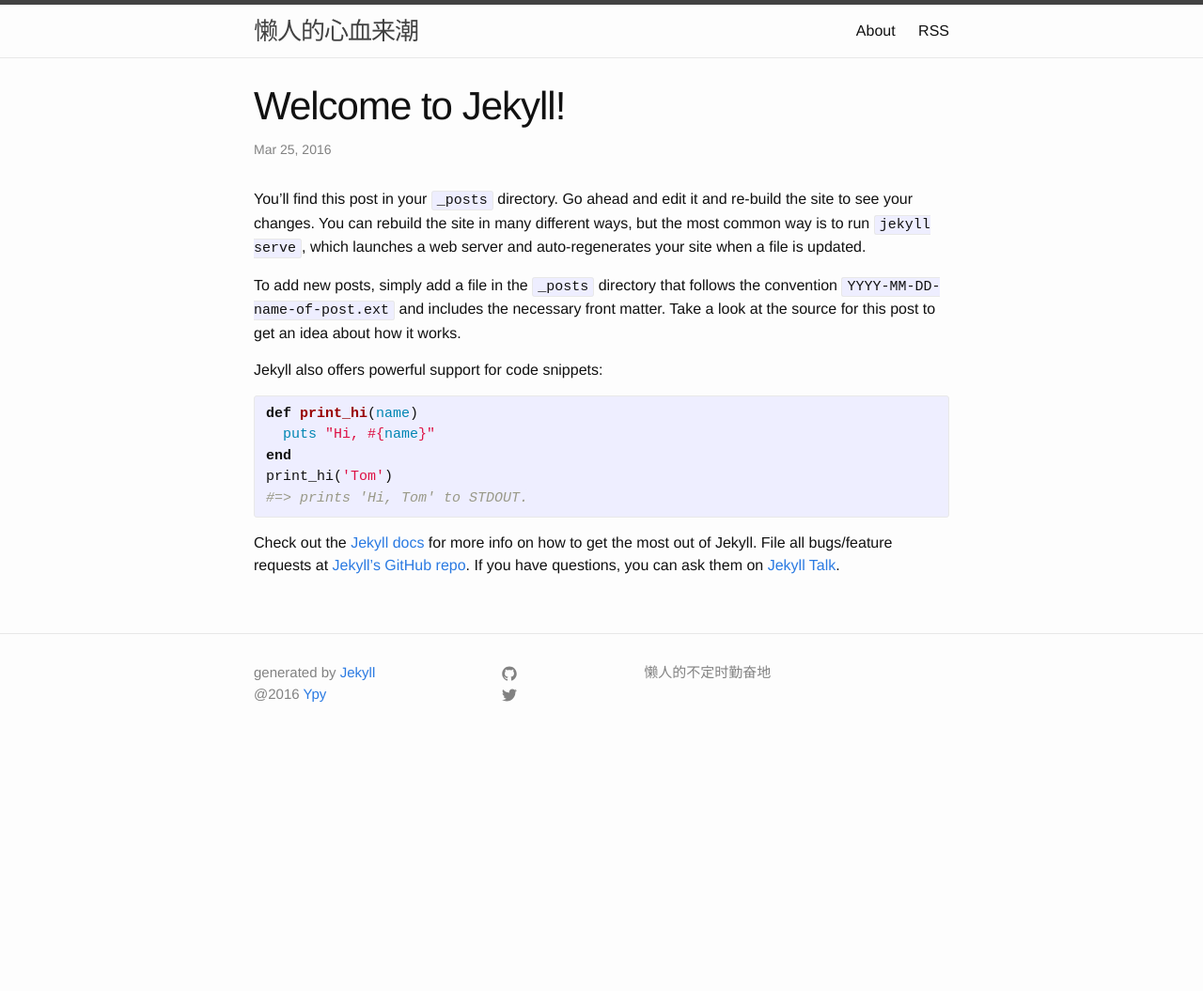
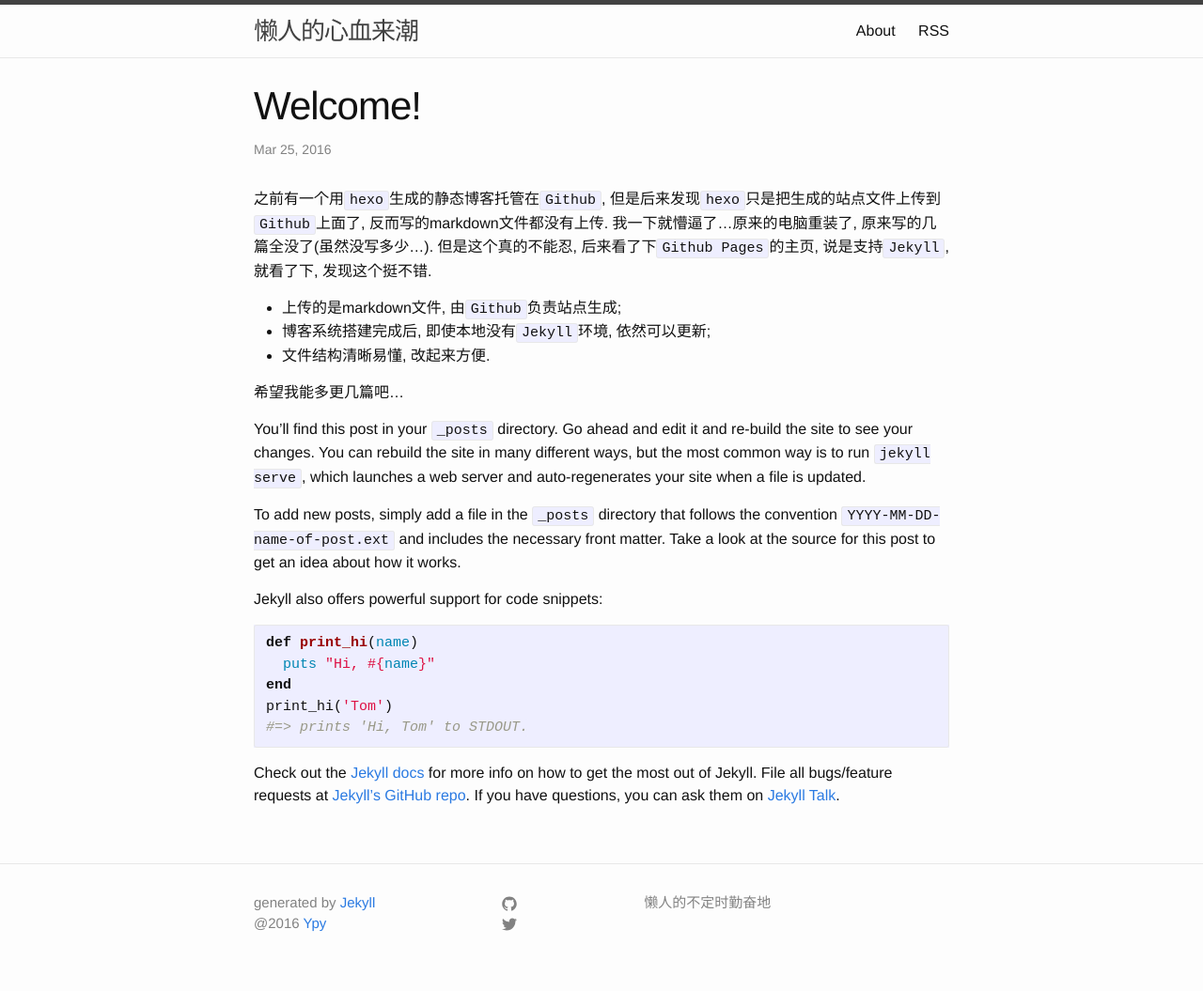
Before and after one commit to yanni-fe/yupengyang.github.io, a Jekyll site: the page built from _posts/2016-03-26-welcome-to-jekyll.markdown, in a window 1280 px wide. Shown: the whole page at 94% size. Built offline with Jekyll 4.4.1, drawn with Linux system fonts in a browser that asks for light colours; before the commit the page ends 900 px from its top, so only the background shows below that.

Commit message:
update welcome file

````diff
--- a/_posts/2016-03-26-welcome-to-jekyll.markdown
+++ b/_posts/2016-03-26-welcome-to-jekyll.markdown
@@ -1,22 +1,31 @@
 ---
 layout: post
-title:  "Welcome to Jekyll!"
+title:  "Welcome!"
 date:   2016-03-26 00:00:06 +0800
-categories: jekyll update
+categories: init
 ---
+
+之前有一个用`hexo`生成的静态博客托管在`Github`, 但是后来发现`hexo`只是把生成的站点文件上传到`Github`上面了, 反而写的markdown文件都没有上传. 我一下就懵逼了...原来的电脑重装了, 原来写的几篇全没了(虽然没写多少...). 但是这个真的不能忍, 后来看了下`Github Pages`的主页, 说是支持`Jekyll`, 就看了下, 发现这个挺不错.
+
+- 上传的是markdown文件, 由`Github`负责站点生成;
+- 博客系统搭建完成后, 即使本地没有`Jekyll`环境, 依然可以更新;
+- 文件结构清晰易懂, 改起来方便.
+
+希望我能多更几篇吧...
+
 You’ll find this post in your `_posts` directory. Go ahead and edit it and re-build the site to see your changes. You can rebuild the site in many different ways, but the most common way is to run `jekyll serve`, which launches a web server and auto-regenerates your site when a file is updated.
 
 To add new posts, simply add a file in the `_posts` directory that follows the convention `YYYY-MM-DD-name-of-post.ext` and includes the necessary front matter. Take a look at the source for this post to get an idea about how it works.
 
 Jekyll also offers powerful support for code snippets:
 
-{% highlight ruby %}
+```ruby
 def print_hi(name)
   puts "Hi, #{name}"
 end
 print_hi('Tom')
 #=> prints 'Hi, Tom' to STDOUT.
-{% endhighlight %}
+```
 
 Check out the [Jekyll docs][jekyll-docs] for more info on how to get the most out of Jekyll. File all bugs/feature requests at [Jekyll’s GitHub repo][jekyll-gh]. If you have questions, you can ask them on [Jekyll Talk][jekyll-talk].
 
````
